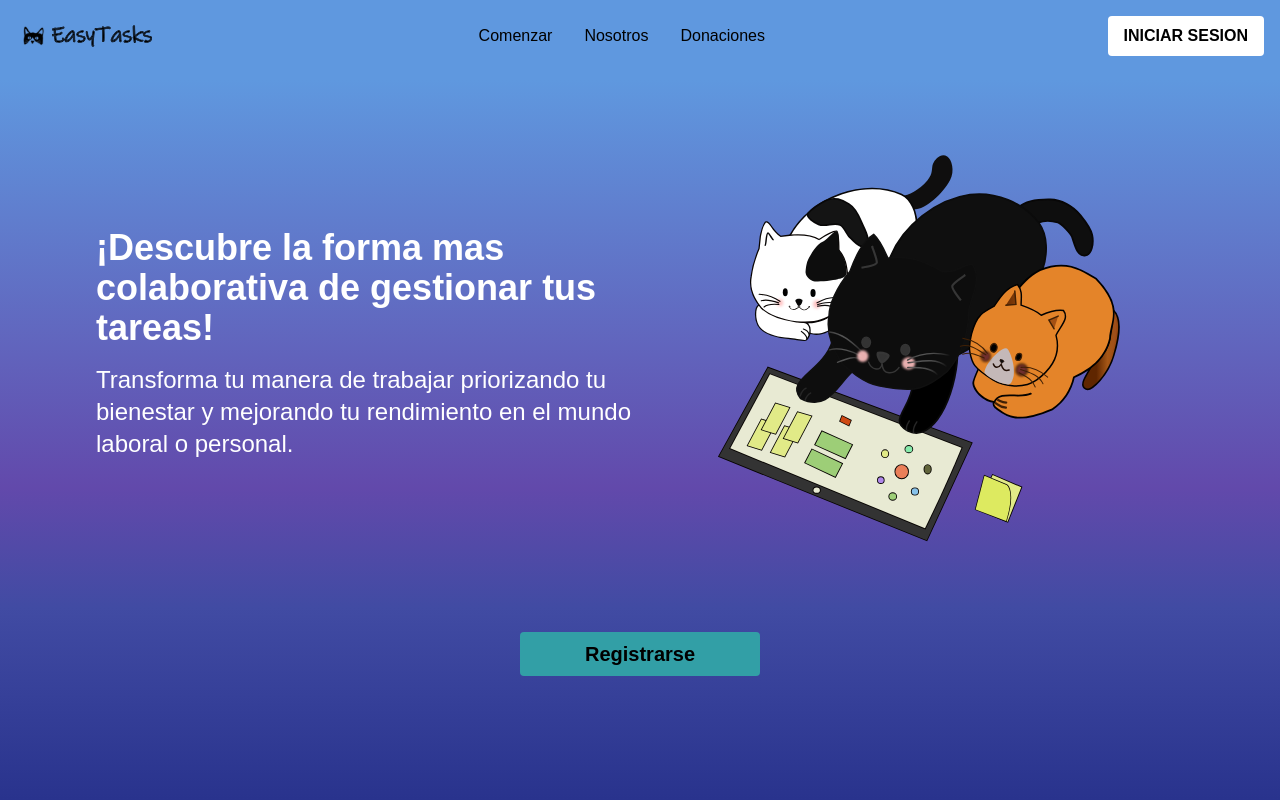
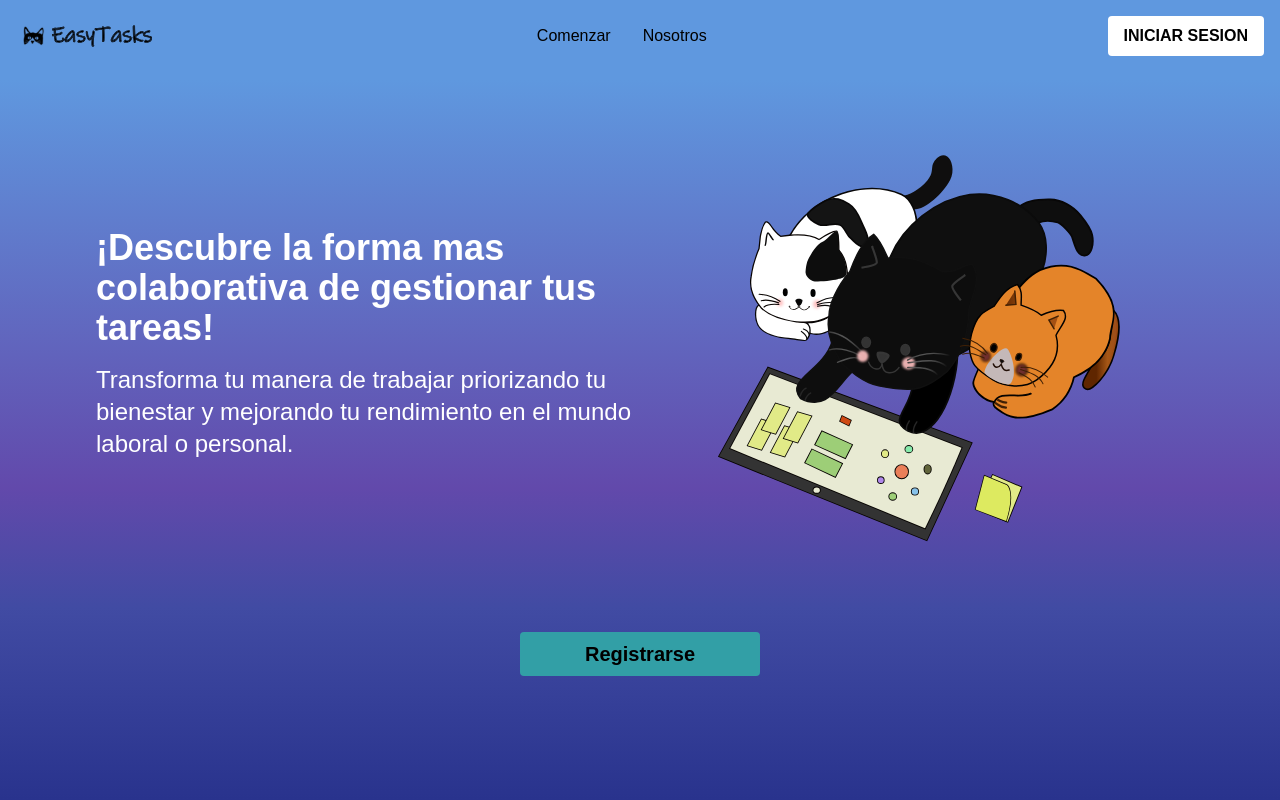
Before and after one commit to SamantaDriuzzi/EasyTask, a Next.js app: page / in a window 1280 px wide. Shown: the top 800 px of the page. Built offline with nearby package versions, Linux system fonts and the light colour scheme; no server answers; a web font is replaced by a local one.

Commit message:
saco el acceso de donaciones de la navbar

```diff
--- a/src/app/navigation/navbar/index.tsx
+++ b/src/app/navigation/navbar/index.tsx
@@ -24,12 +24,6 @@ const Navbar = () => {
           >
             Nosotros
           </a>
-          <a
-            href="/donations"
-            className="hover:text-gray-200 transition duration-300"
-          >
-            Donaciones
-          </a>
         </nav>
         <Link href="/login">
           <button className="bg-white hover:bg-blue-light text-black font-bold py-2 px-4 rounded ml-4">
```
